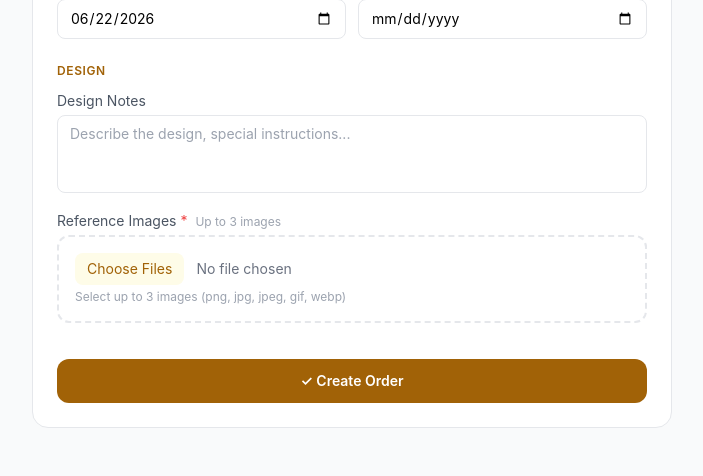
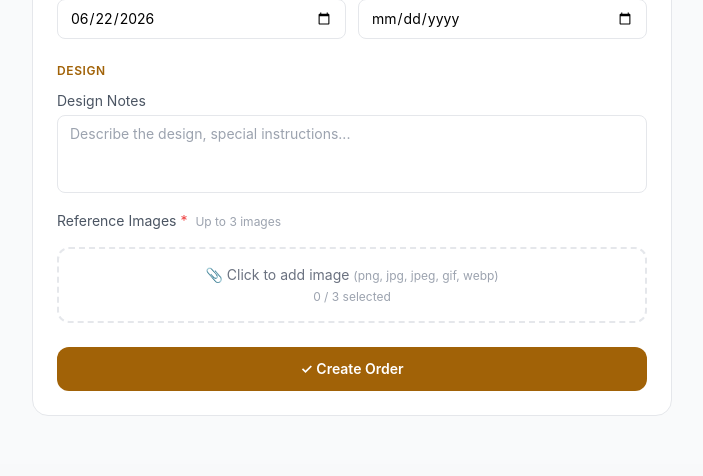
Before and after one commit to Whitel256/kc-gold-orders, a Flask app: page /orders/new in a window 1280 px wide. Shown: the part 895-1371 px from the top of the page, without its empty margins (408-1111 px from the left). After the commit the page ends 1311 px from the top, so only its background shows below. Run offline with Flask 3, Linux system fonts and the light colour scheme; the visitor is signed in with stand-in values (Sample User, id 1); parts of the project's set-up code (start-up, migrations or seed data) failed here and were passed over; some libraries are stand-ins or nearby versions.

Commit message:
Update form.html

```diff
--- a/templates/orders/form.html
+++ b/templates/orders/form.html
@@ -149,14 +149,16 @@
             Reference Images <span class="text-red-500">*</span>
             <span class="text-xs text-gray-400 font-normal ml-1">Up to 3 images</span>
           </label>
-          <div class="border-2 border-dashed border-gray-200 rounded-xl p-4 hover:border-yellow-400 transition">
-            <input type="file" name="reference_images" accept="image/*" multiple id="imgInput"
-              class="text-sm text-gray-500 file:mr-3 file:py-1.5 file:px-3 file:rounded-lg file:border-0 file:text-sm file:bg-yellow-50 file:text-yellow-700 hover:file:bg-yellow-100 w-full"
-              onchange="previewImages(this)">
-            <p class="text-xs text-gray-400 mt-1">Select up to 3 images (png, jpg, jpeg, gif, webp)</p>
+          <!-- Hidden inputs — populated by JS, submitted with the form -->
+          <div id="fileInputs"></div>
+          <!-- Preview area -->
+          <div id="imgPreview" class="flex gap-3 mt-2 flex-wrap"></div>
+          <!-- Add button — hidden once 3 images selected -->
+          <div id="addImgBtn" class="border-2 border-dashed border-gray-200 rounded-xl p-4 hover:border-yellow-400 transition mt-2 cursor-pointer text-center" onclick="document.getElementById('hiddenPicker').click()">
+            <p class="text-sm text-gray-500">📎 Click to add image <span class="text-xs text-gray-400">(png, jpg, jpeg, gif, webp)</span></p>
+            <p class="text-xs text-gray-400 mt-1" id="imgCount">0 / 3 selected</p>
           </div>
-          <!-- Preview area -->
-          <div id="imgPreview" class="flex gap-3 mt-3 flex-wrap"></div>
+          <input type="file" id="hiddenPicker" accept="image/*" class="hidden" onchange="addImage(this)">
         </div>
       </div>
     </div>
@@ -169,14 +171,47 @@
   </form>
 </div>
 <script>
-function previewImages(input) {
-  const preview = document.getElementById('imgPreview');
-  preview.innerHTML = '';
-  const files = Array.from(input.files).slice(0, 3);
-  if (input.files.length > 3) {
-    alert('Maximum 3 images allowed. Only the first 3 will be uploaded.');
+const selectedFiles = [];
+
+function addImage(input) {
+  if (!input.files[0]) return;
+  const file = input.files[0];
+  if (selectedFiles.length >= 3) {
+    alert('Maximum 3 images allowed.');
+    input.value = '';
+    return;
   }
-  files.forEach((file, i) => {
+  selectedFiles.push(file);
+  input.value = ''; // reset so same file can be re-added if needed
+  renderPreviews();
+}
+
+function removeImage(idx) {
+  selectedFiles.splice(idx, 1);
+  renderPreviews();
+}
+
+function renderPreviews() {
+  const preview   = document.getElementById('imgPreview');
+  const countEl   = document.getElementById('imgCount');
+  const addBtn    = document.getElementById('addImgBtn');
+  const inputsDiv = document.getElementById('fileInputs');
+
+  preview.innerHTML   = '';
+  inputsDiv.innerHTML = '';
+
+  selectedFiles.forEach((file, i) => {
+    // Hidden file input so the form submits this file
+    const dt = new DataTransfer();
+    dt.items.add(file);
+    const inp = document.createElement('input');
+    inp.type   = 'file';
+    inp.name   = 'reference_images';
+    inp.style.display = 'none';
+    inp.files  = dt.files;
+    inputsDiv.appendChild(inp);
+
+    // Preview thumbnail
     const reader = new FileReader();
     reader.onload = e => {
       const div = document.createElement('div');
@@ -184,11 +219,16 @@ function previewImages(input) {
       div.innerHTML = `
         <img src="${e.target.result}" class="w-24 h-24 object-cover rounded-xl border-2 border-yellow-200 shadow-sm">
         <span class="absolute -top-1 -right-1 w-5 h-5 bg-yellow-700 text-white text-xs rounded-full flex items-center justify-center font-bold">${i+1}</span>
+        <button type="button" onclick="removeImage(${i})"
+          class="absolute -bottom-1 -right-1 w-5 h-5 bg-red-500 text-white text-xs rounded-full flex items-center justify-center font-bold leading-none">✕</button>
       `;
       preview.appendChild(div);
     };
     reader.readAsDataURL(file);
   });
+
+  countEl.textContent = `${selectedFiles.length} / 3 selected`;
+  addBtn.style.display = selectedFiles.length >= 3 ? 'none' : 'block';
 }
 </script>
 {% endblock %}
```
